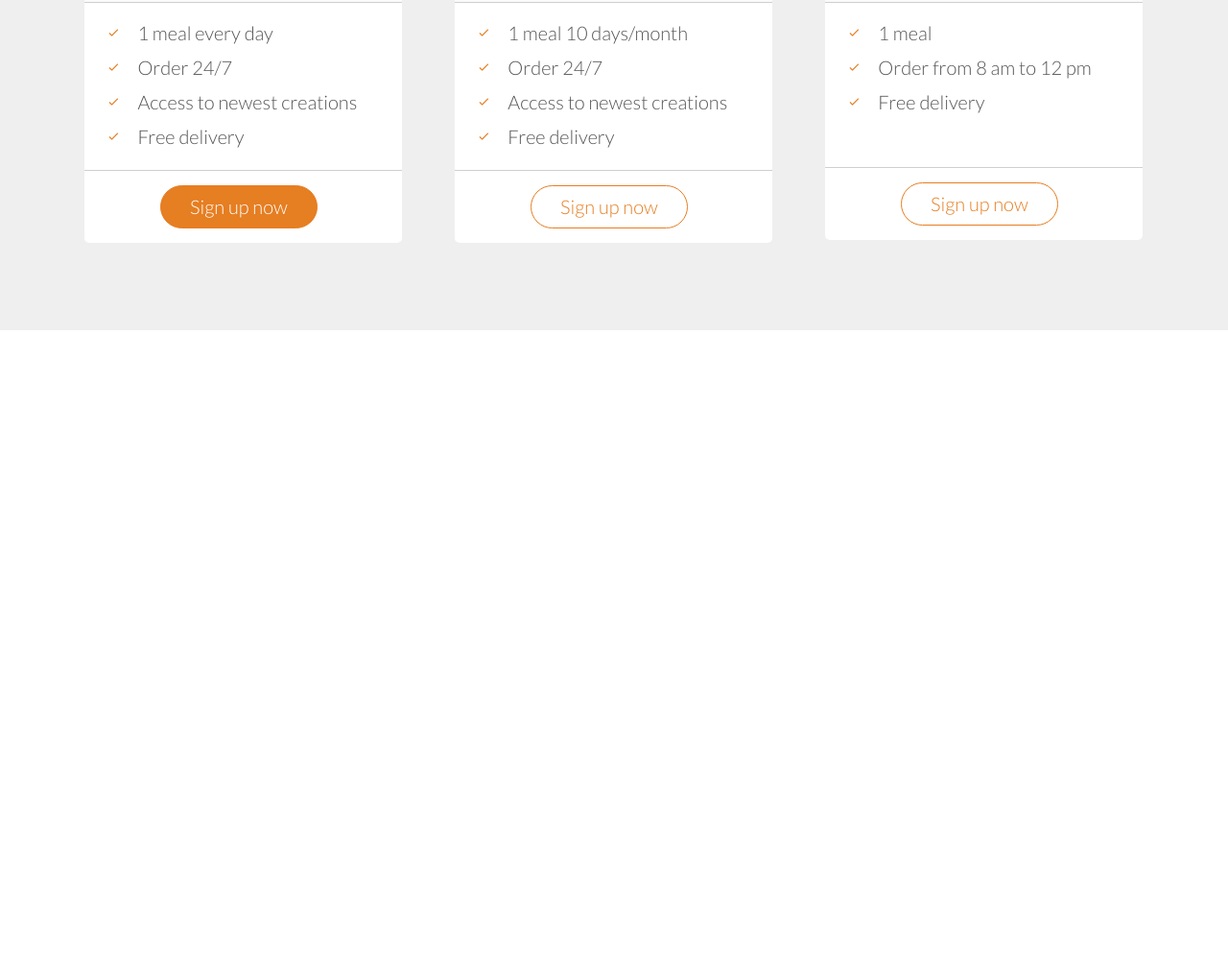
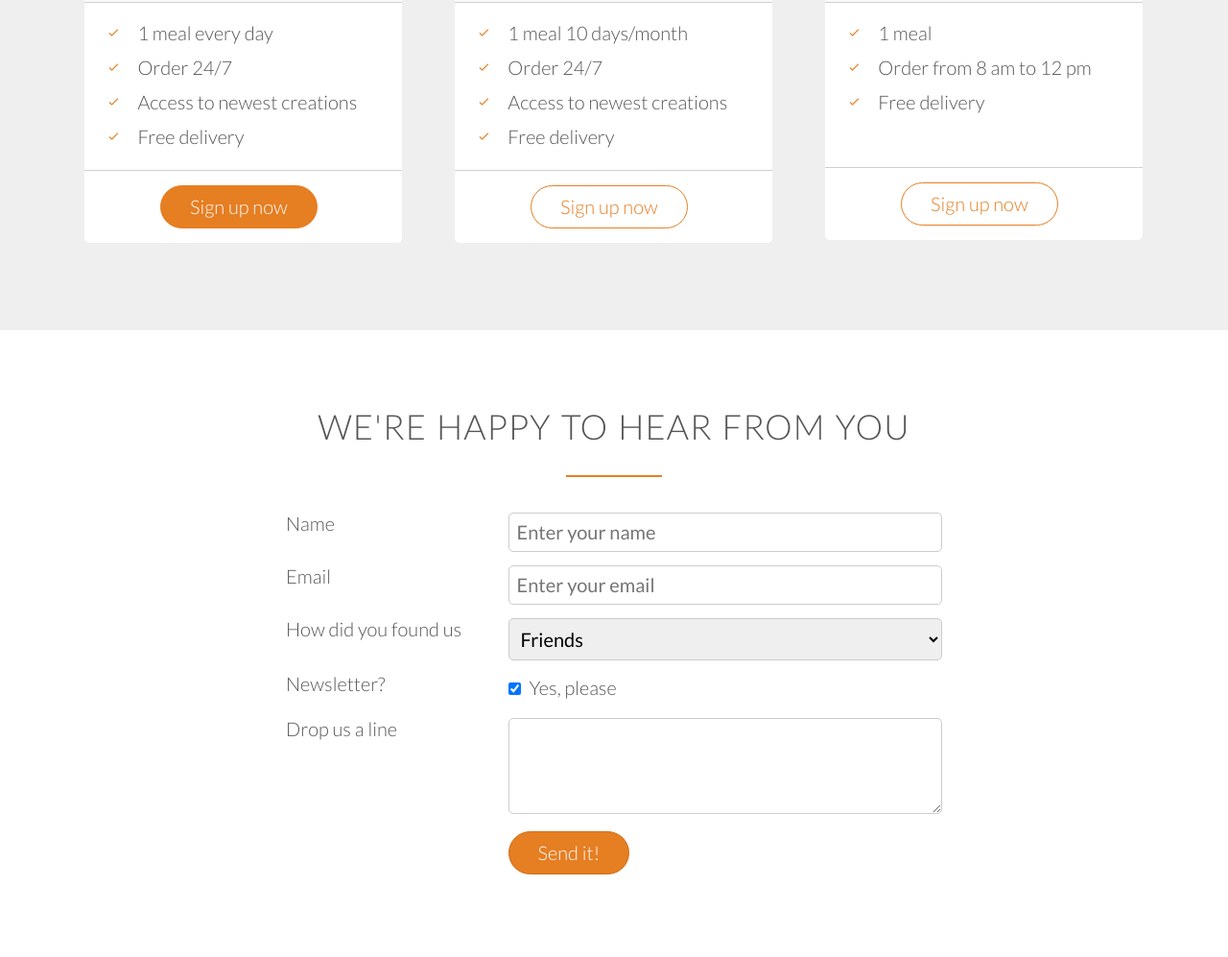
Before and after one commit to patkocz/omnifood, a plain HTML site: page index.html in a window 1280 px wide. Shown: the part 4336-5333 px from the top of the page at 96% size. Before the commit the page ends 4680 px from the top, so only its background shows below. Drawn offline with Linux system fonts and the light colour scheme; files whose address does not match are found by name.

Commit message:
added contact form

```diff
--- a/index.html
+++ b/index.html
@@ -330,6 +330,73 @@
       </div>
     </div>
   </section>
+
+  <section class="section-form">
+    <div class="row">
+      <h2>We're happy to hear from you</h2>
+    </div>
+    <div class="row">
+      <form class="contact-form">
+        <div class="row">
+          <div class="col span-1-of-3">
+            <label for="name">Name</label>
+          </div>
+          <div class="col span-2-of-3">
+            <input type="text" name="name" id="name" placeholder="Enter your name" required>
+          </div>
+        </div>
+
+        <div class="row">
+          <div class="col span-1-of-3">
+            <label for="email">Email</label>
+          </div>
+          <div class="col span-2-of-3">
+            <input type="email" name="email" id="email" placeholder="Enter your email" required>
+          </div>
+        </div>
+
+        <div class="row">
+          <div class="col span-1-of-3">
+            <label for="find-us">How did you found us</label>
+          </div>
+          <div class="col span-2-of-3">
+            <select name="find-us" id="find-us">
+              <option value="fireds" selected>Friends</option>
+              <option value="search">Search engine</option>
+              <option value="ad">Advertisement</option>
+            </select>
+          </div>
+        </div>
+
+        <div class="row">
+          <div class="col span-1-of-3">
+            <label for="newsletter">Newsletter?</label>
+          </div>
+          <div class="col span-2-of-3">
+            <input type="checkbox" name="newsletter" id="newsletter" checked> Yes, please
+          </div>
+        </div>
+
+        <div class="row">
+          <div class="col span-1-of-3">
+            <label for="message">Drop us a line</label>
+          </div>
+          <div class="col span-2-of-3">
+            <textarea name="message" id="message" cols="30" rows="10"></textarea>
+          </div>
+        </div>
+
+        <div class="row">
+          <div class="col span-1-of-3">
+            <label>&nbsp;</label>
+          </div>
+          <div class="col span-2-of-3">
+            <input type="submit" value="Send it!">
+          </div>
+        </div>
+      </form>
+    </div>
+  </section>
 </body>
 
 </html>
--- a/resources/css/style.css
+++ b/resources/css/style.css
@@ -95,7 +95,8 @@ h2:after {
 }
 
 .btn:link,
-.btn:visited {
+.btn:visited,
+input[type=submit] {
   display: inline-block;
   padding: 10px 30px;
   font-weight: 300;
@@ -106,7 +107,8 @@ h2:after {
 }
 
 .btn-full:link,
-.btn-full:visited {
+.btn-full:visited,
+input[type=submit] {
   background-color: #e67e22;
   border: 1px solid #e67e22;
   color: #fff;
@@ -119,12 +121,15 @@ h2:after {
 }
 
 .btn:hover,
-.btn:active {
+.btn:active,
+input[type=submit]:hover,
+input[type=submit]:active {
   background-color: #cf6d17;
 }
 
 .btn-full:hover,
-.btn-full:active {
+.btn-full:active,
+input[type=submit] {
   border: 1px solid #cf6d17;
   color: #fff;
 }
@@ -403,3 +408,30 @@ cite img {
   text-align: center;
   border: none;
 }
+
+.contact-form {
+  width: 60%;
+  margin: 0 auto;
+}
+
+input[type=text],
+input[type=email],
+select,
+textarea {
+  width: 100%;
+  padding: 8px;
+  border-radius: 5px;
+  border: 1px solid #ccc;
+}
+
+textarea {
+  height: 100px;
+}
+
+input[type=checkbox] {
+  margin: 10px 5px 10px 0;
+}
+
+*:focus {
+  outline: none;
+}
```
